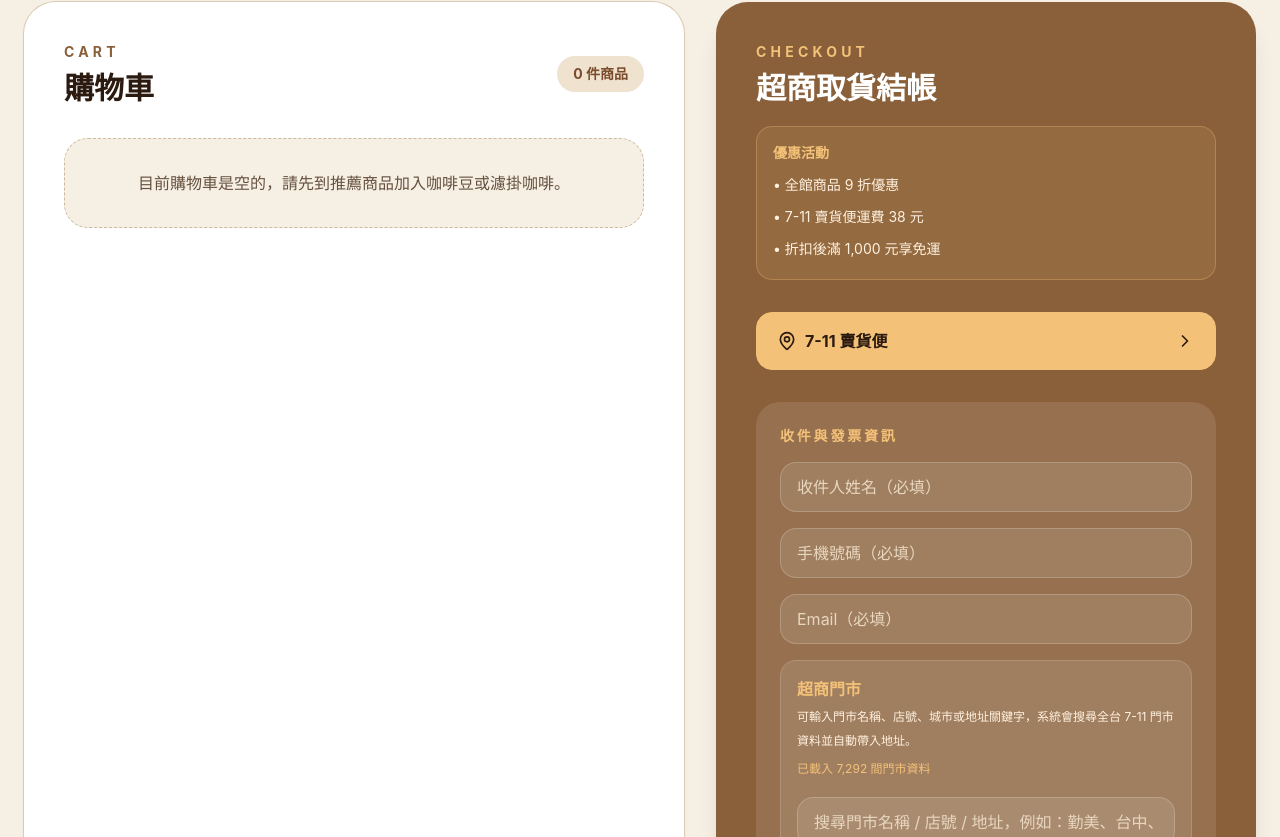
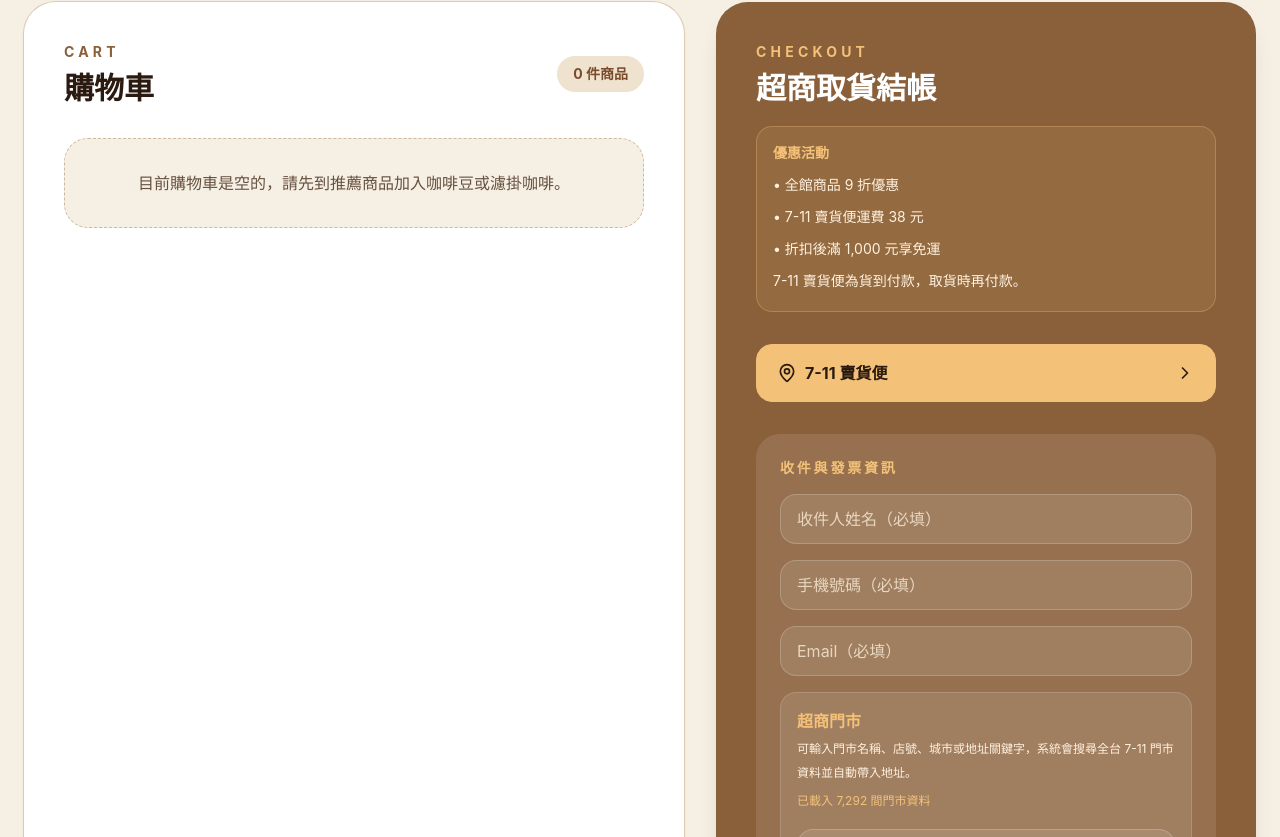
Before and after one commit to polo81116-crypto/mysite, a React (Vite) app: page / in a window 1280 px wide. Shown: the part 7923-8760 px from the top of the page. Built offline with nearby package versions, Linux system fonts and the light colour scheme.

Commit message:
Add COD notice to checkout

```diff
--- a/src/App.jsx
+++ b/src/App.jsx
@@ -763,7 +763,7 @@ export default function CaobanCoffeeHomepage() {
 
           <aside className="rounded-[2rem] bg-[#8a603b] p-7 text-white shadow-xl md:p-10">
             <p className="text-sm font-bold tracking-[0.3em] text-[#f3c178]">CHECKOUT</p><h2 className="mt-2 text-3xl font-bold">超商取貨結帳</h2>
-            <div className="mt-5 rounded-2xl border border-[#f3c178]/30 bg-[#f3c178]/10 p-4 text-[#fff1df]"><p className="text-sm font-bold text-[#f3c178]">優惠活動</p><ul className="mt-2 space-y-1 text-sm leading-7"><li>• 全館商品 9 折優惠</li><li>• 7-11 賣貨便運費 38 元</li><li>• 折扣後滿 1,000 元享免運</li></ul></div>
+            <div className="mt-5 rounded-2xl border border-[#f3c178]/30 bg-[#f3c178]/10 p-4 text-[#fff1df]"><p className="text-sm font-bold text-[#f3c178]">優惠活動</p><ul className="mt-2 space-y-1 text-sm leading-7"><li>• 全館商品 9 折優惠</li><li>• 7-11 賣貨便運費 38 元</li><li>• 折扣後滿 1,000 元享免運</li><li>7-11 賣貨便為貨到付款，取貨時再付款。</li></ul></div>
             <div className="mt-8 space-y-4">
               {["7-11 賣貨便"].map((method) => (<button key={method} type="button" onClick={() => setPickupMethod(method)} className={`flex w-full items-center justify-between rounded-2xl border px-5 py-4 text-left font-bold transition ${pickupMethod === method ? "border-[#f3c178] bg-[#f3c178] text-[#2a1a10]" : "border-white/20 bg-white/10 text-white hover:bg-white/15"}`}><span className="inline-flex items-center"><MapPin className="mr-2 h-5 w-5" />{method}</span><ChevronRight className="h-5 w-5" /></button>))}
             </div>
@@ -803,7 +803,7 @@ export default function CaobanCoffeeHomepage() {
           <div className="max-h-[90vh] w-full max-w-3xl overflow-y-auto rounded-[2rem] bg-[#fff8ec] p-6 text-[#2a1a10] shadow-2xl md:p-8">
             <div className="flex items-start justify-between gap-4 border-b border-[#dccbb2] pb-5"><div><p className="text-sm font-bold tracking-[0.3em] text-[#8a603b]">{orderSubmitStatus === "success" ? "ORDER COMPLETE" : "ORDER CONFIRM"}</p><h2 className="mt-2 text-3xl font-bold">{orderSubmitStatus === "success" ? "訂購完成" : "請確認訂單內容"}</h2><p className="mt-2 text-sm leading-6 text-[#66513f]">{orderSubmitStatus === "success" ? "謝謝您的訂購，我們已收到您的咖啡訂單，接下來會用心為您準備每一份香氣。" : "確認商品、收件資料與取貨門市無誤後，再送出訂單。"}</p></div><button type="button" onClick={orderSubmitStatus === "success" ? closeOrderComplete : () => setShowOrderConfirm(false)} className="rounded-full bg-[#efe2cf] px-4 py-2 text-sm font-bold text-[#5a341d]">關閉</button></div>
             <div className="mt-6 space-y-4">{cart.map((item) => (<div key={item.cartId} className="rounded-2xl bg-[#f6efe4] p-4"><div className="flex justify-between gap-4"><div><p className="font-bold">{item.name}</p><p className="mt-1 text-sm text-[#66513f]">{item.packageLabel}</p><p className="mt-1 text-sm text-[#66513f]">{item.grindLabel}</p></div><div className="text-right"><p className="font-bold">{currency(item.price)} × {item.quantity}</p><p className="mt-1 text-sm text-[#8a603b]">{currency(item.price * item.quantity)}</p></div></div></div>))}</div>
-            <div className="mt-6 grid gap-4 md:grid-cols-2"><div className="rounded-2xl border border-[#dccbb2] bg-white p-5"><p className="font-bold text-[#8a603b]">收件資料</p><div className="mt-3 space-y-2 text-sm leading-6 text-[#5c4531]"><p>收件人：{checkoutForm.recipient || "尚未填寫"}</p><p>手機：{checkoutForm.phone || "尚未填寫"}</p><p>Email：{checkoutForm.email || "尚未填寫"}</p><p>取貨門市：{checkoutForm.pickupStore || "尚未選擇"}</p></div></div><div className="rounded-2xl border border-[#dccbb2] bg-white p-5"><p className="font-bold text-[#8a603b]">發票與備註</p><div className="mt-3 space-y-2 text-sm leading-6 text-[#5c4531]"><p>統一編號：{checkoutForm.taxId || "無"}</p><p>公司抬頭：{checkoutForm.companyTitle || "無"}</p><p>備註：{checkoutForm.note || "無"}</p><p>其他資訊：{checkoutForm.socialAccount || "無"}</p></div></div></div>
+            <div className="mt-6 grid gap-4 md:grid-cols-2"><div className="rounded-2xl border border-[#dccbb2] bg-white p-5"><p className="font-bold text-[#8a603b]">收件資料</p><div className="mt-3 space-y-2 text-sm leading-6 text-[#5c4531]"><p>收件人：{checkoutForm.recipient || "尚未填寫"}</p><p>手機：{checkoutForm.phone || "尚未填寫"}</p><p>Email：{checkoutForm.email || "尚未填寫"}</p><p>取貨門市：{checkoutForm.pickupStore || "尚未選擇"}</p><p className="mt-3 rounded-xl bg-[#f6efe4] px-3 py-2 text-xs font-bold text-[#8a603b]">7-11 賣貨便為貨到付款，取貨時再付款。</p></div></div><div className="rounded-2xl border border-[#dccbb2] bg-white p-5"><p className="font-bold text-[#8a603b]">發票與備註</p><div className="mt-3 space-y-2 text-sm leading-6 text-[#5c4531]"><p>統一編號：{checkoutForm.taxId || "無"}</p><p>公司抬頭：{checkoutForm.companyTitle || "無"}</p><p>備註：{checkoutForm.note || "無"}</p><p>其他資訊：{checkoutForm.socialAccount || "無"}</p></div></div></div>
             <div className="mt-6 rounded-2xl bg-[#2a1a10] p-5 text-white"><div className="flex justify-between text-sm text-[#fff1df]"><span>商品原價</span><span>{currency(cartSubtotal)}</span></div><div className="mt-3 flex justify-between text-sm font-bold text-[#7CFFB2]"><span>全館 9 折優惠</span><span>- {currency(cartSubtotal - discountedSubtotal)}</span></div><div className="mt-3 flex justify-between text-sm text-[#fff1df]"><span>折扣後小計</span><span>{currency(discountedSubtotal)}</span></div><div className="mt-3 flex justify-between text-sm text-[#fff1df]"><span>超商運費</span><span>{shippingFee === 0 ? "免運" : currency(shippingFee)}</span></div><div className="mt-4 flex justify-between border-t border-white/20 pt-4 text-2xl font-bold"><span>總計</span><span>{currency(cartTotal)}</span></div></div>
             {orderSubmitStatus === "success" && <div className="mt-6 rounded-[2rem] border border-[#b8d8ba] bg-[#e8f5e9] p-6 text-center text-[#2e7d32]"><p className="text-2xl font-black">訂單已順利送出</p><p className="mt-3 text-sm font-bold leading-7">感謝您把今天的咖啡時光交給攪拌咖啡商行。訂單明細將寄到您的 Email，我們也會同步收到通知並盡快為您安排出貨。</p><p className="mt-3 text-sm leading-7 text-[#3d6b40]">願這份咖啡，在抵達您手中時，剛好成為生活裡最舒服的一段香氣。</p></div>}
             {orderSubmitStatus === "error" && <div className="mt-6 rounded-2xl bg-[#fff0f0] p-4 text-sm font-bold leading-7 text-[#9f2a2a]">訂單送出失敗，請稍後再試，或改用蝦皮商城下單。</div>}
```
